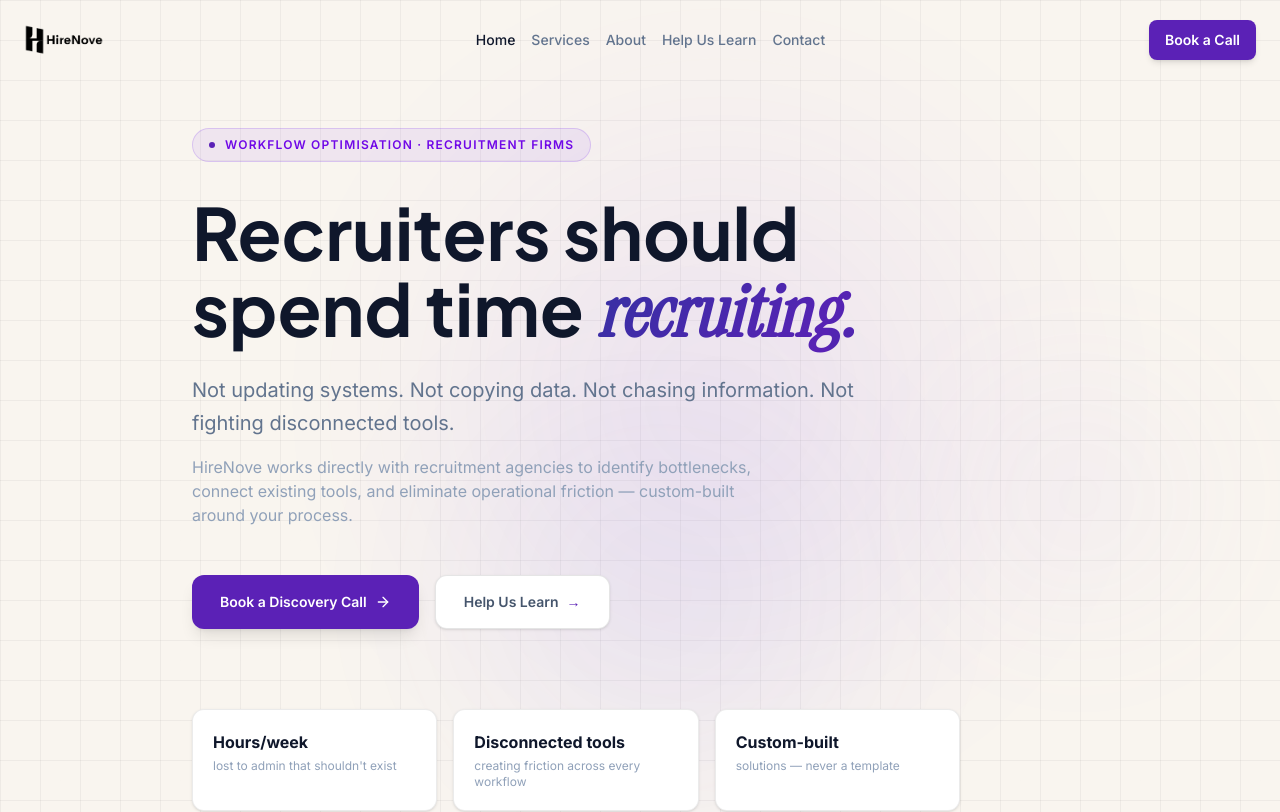
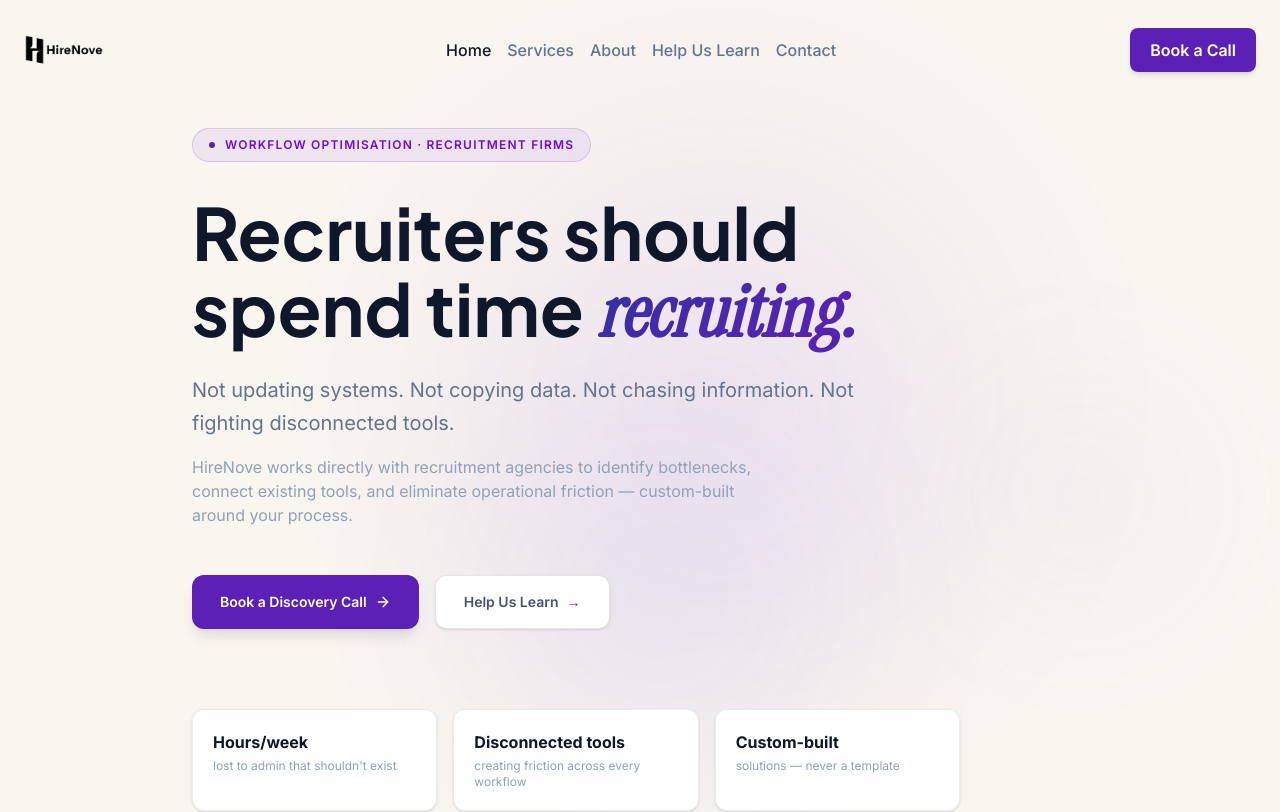
Before and after one commit to Anisabuilds/HireNove, a Next.js app: page / in a window 1280 px wide. Shown: the top 812 px of the page. Built offline with nearby package versions, Linux system fonts and the light colour scheme.

Commit message:
remove grid, bigger navbar, darker mouse glow

```diff
--- a/app/globals.css
+++ b/app/globals.css
@@ -32,10 +32,6 @@
 
   body {
     background-color: #F9F5EF;
-    background-image:
-      linear-gradient(rgba(0,0,0,0.045) 1px, transparent 1px),
-      linear-gradient(90deg, rgba(0,0,0,0.045) 1px, transparent 1px);
-    background-size: 40px 40px;
     color: #0F172A;
     font-family: var(--font-inter), system-ui, sans-serif;
     -webkit-font-smoothing: antialiased;
--- a/components/MouseTracker.tsx
+++ b/components/MouseTracker.tsx
@@ -21,7 +21,7 @@ export default function MouseTracker() {
       style={{
         width: "160px",
         height: "160px",
-        background: "radial-gradient(circle, rgba(124,58,237,0.06) 0%, transparent 70%)",
+        background: "radial-gradient(circle, rgba(124,58,237,0.14) 0%, transparent 70%)",
         transition: "left 0.08s ease, top 0.08s ease",
       }}
     />
--- a/components/Navbar.tsx
+++ b/components/Navbar.tsx
@@ -34,8 +34,8 @@ export default function Navbar({
       className={cn(
         "fixed top-0 left-0 right-0 z-50 transition-all duration-500",
         scrolled
-          ? "bg-white/95 backdrop-blur-md border-b border-black/8 shadow-sm py-3"
-          : "bg-transparent py-5"
+          ? "bg-white/95 backdrop-blur-md border-b border-black/8 shadow-sm py-4"
+          : "bg-transparent py-7"
       )}
     >
       <div className="max-w-7xl mx-auto px-6 flex items-center justify-between gap-4">
@@ -51,7 +51,7 @@ export default function Navbar({
               key={l.href}
               href={l.href}
               className={cn(
-                "text-sm font-medium transition-colors duration-200 whitespace-nowrap",
+                "text-base font-medium transition-colors duration-200 whitespace-nowrap",
                 pathname === l.href ? "text-slate-900" : "text-slate-500 hover:text-slate-900"
               )}
             >
@@ -60,13 +60,13 @@ export default function Navbar({
           ))}
           <button
             onClick={onLearnOpen}
-            className="text-sm text-slate-500 hover:text-slate-900 transition-colors duration-200 font-medium whitespace-nowrap"
+            className="text-base text-slate-500 hover:text-slate-900 transition-colors duration-200 font-medium whitespace-nowrap"
           >
             Help Us Learn
           </button>
           <button
             onClick={onDiscoveryOpen}
-            className="text-sm text-slate-500 hover:text-slate-900 transition-colors duration-200 font-medium whitespace-nowrap"
+            className="text-base text-slate-500 hover:text-slate-900 transition-colors duration-200 font-medium whitespace-nowrap"
           >
             Contact
           </button>
@@ -76,7 +76,7 @@ export default function Navbar({
         <div className="hidden md:flex items-center shrink-0">
           <button
             onClick={onDiscoveryOpen}
-            className="text-sm font-semibold px-4 py-2.5 rounded-lg bg-violet-600 hover:bg-violet-500 text-white transition-all duration-200 shadow-md hover:shadow-violet-500/25 whitespace-nowrap"
+            className="text-base font-semibold px-5 py-2.5 rounded-lg bg-violet-600 hover:bg-violet-500 text-white transition-all duration-200 shadow-md hover:shadow-violet-500/25 whitespace-nowrap"
           >
             Book a Call
           </button>
```
